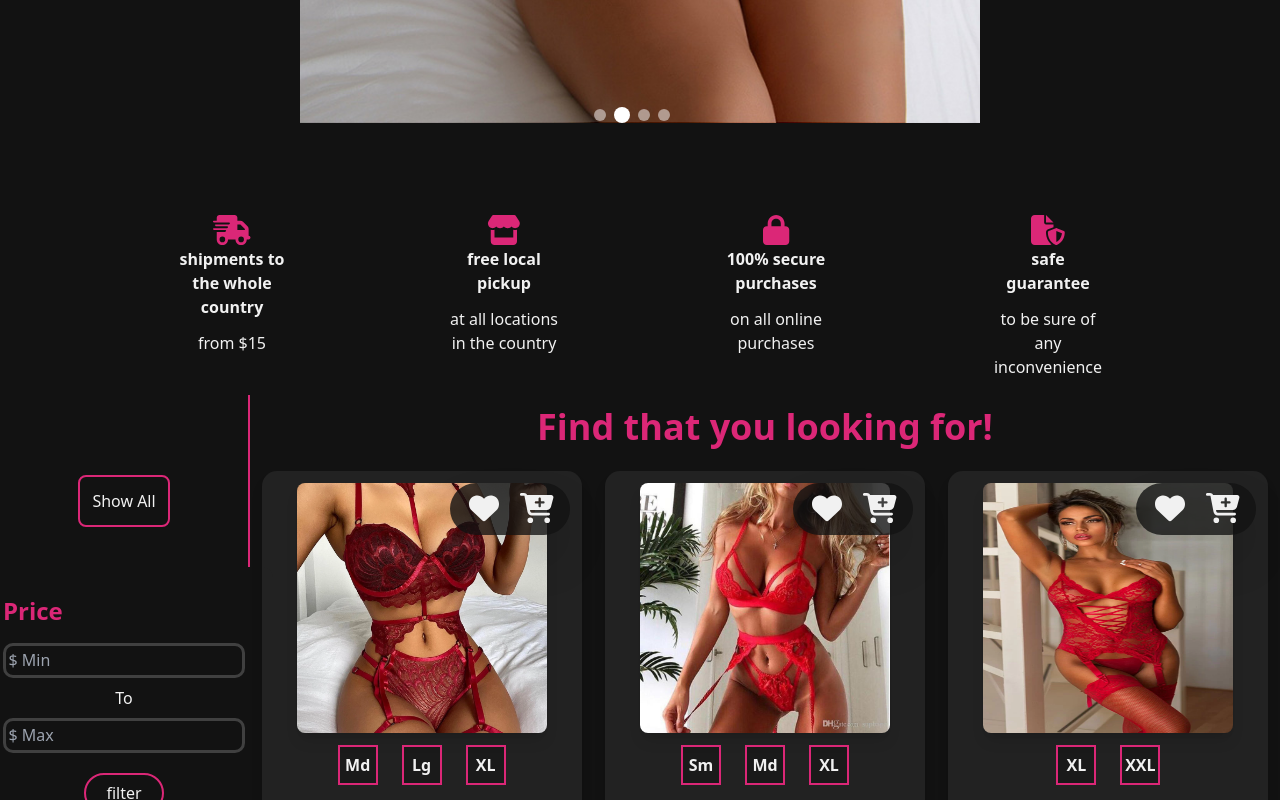
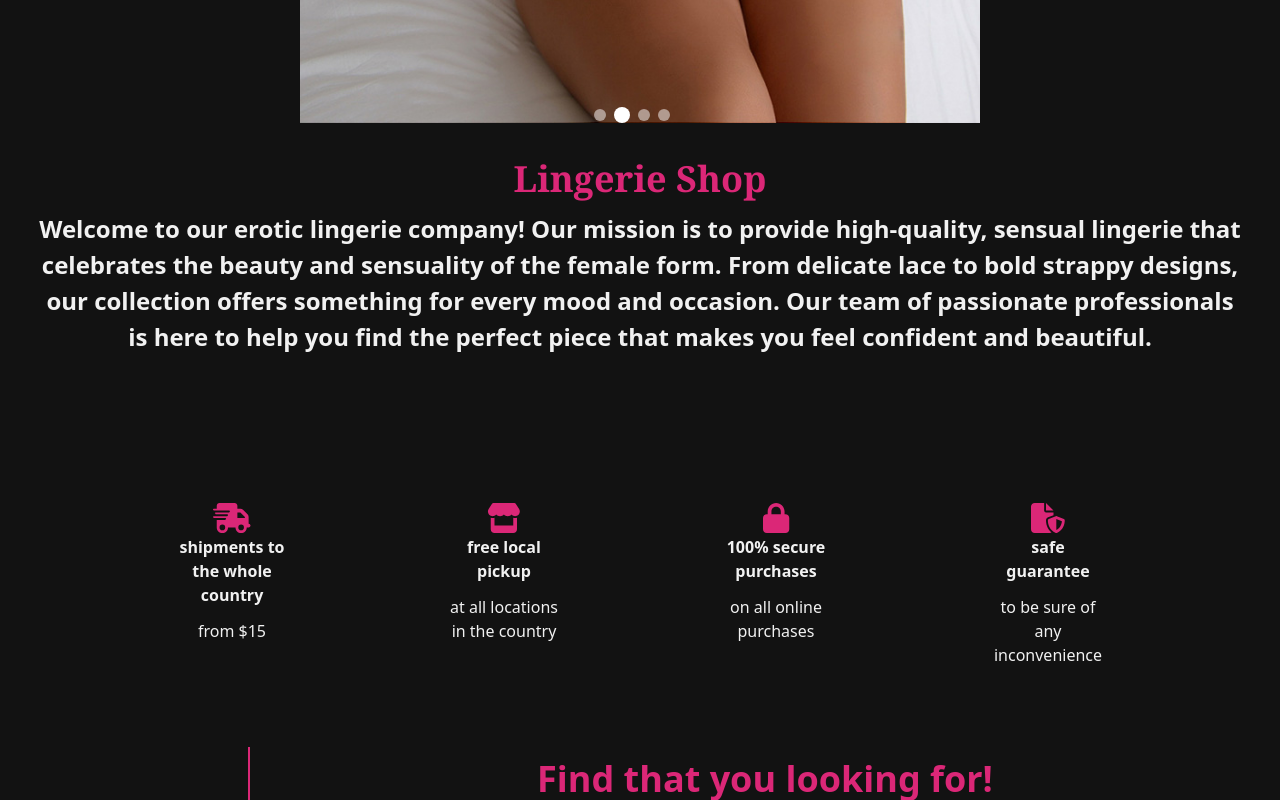
Before and after one commit to MoonlightHuub/Lingerie-app, a React (Vite) app: page / in a window 1280 px wide. Shown: the part 720-1520 px from the top of the page. Built offline with nearby package versions, Linux system fonts and the light colour scheme.

Commit message:
Deploy App

```diff
--- a/src/App.jsx
+++ b/src/App.jsx
@@ -1,4 +1,4 @@
-import {Header, Slide, Benefits, Content, Footer} from './components/index'
+import {Header, Slide, Benefits, Content, Footer, AboutUs} from './components/index'
 
 function App() {
   return (
@@ -7,20 +7,7 @@ function App() {
         <Header />
       </header>
       <Slide />
-      <div
-        className='sm:hidden w-full flex justify-center items-center mt-[5em]'
-      >
-        <h1
-          className='text-4xl text-[#db2777] font-bold font-serif mr-5'
-        >
-          Lingerie
-        </h1>
-        <h1
-          className='text-4xl text-[#f1f1f1] font-bold font-serif'
-        >
-          Shop
-        </h1>
-      </div>
+      <AboutUs />
       <Benefits />
       <Content />
       <Footer />
--- /dev/null
+++ b/src/components/AboutUs.jsx
@@ -0,0 +1,19 @@
+import React from "react";
+
+function AboutUs() {
+  return (
+    <section className="text-center p-3 m-3" id="about-us">
+      <h2 className="font-bold text-[#db2777] text-4xl m-3 font-serif">Lingerie Shop</h2>
+      <p className="font-semibold text-[#f1f1f1] text-[1.5em] m-3">
+        Welcome to our erotic lingerie company! Our mission is to provide
+        high-quality, sensual lingerie that celebrates the beauty and sensuality
+        of the female form. From delicate lace to bold strappy designs, our
+        collection offers something for every mood and occasion. Our team of
+        passionate professionals is here to help you find the perfect piece that
+        makes you feel confident and beautiful.
+      </p>
+    </section>
+  );
+}
+
+export default AboutUs;
--- a/src/components/Benefits.jsx
+++ b/src/components/Benefits.jsx
@@ -3,7 +3,7 @@ import { benefits } from "../data";
 
 function Benefits() {
   return (
-    <section className="flex flex-wrap justify-evenly p-10 w-[100vw] sm:justify-evenly max-w-screen-md sm:max-w-full sm:w-full mt-[2em]">
+    <section className="flex flex-wrap justify-evenly p-10 w-[100vw] sm:justify-evenly max-w-screen-md sm:max-w-full sm:w-full mt-[4em] mb-[4em]">
       {benefits.map((benefit) => (
         <div
           key={benefit.id}
--- a/src/components/Content.jsx
+++ b/src/components/Content.jsx
@@ -24,7 +24,7 @@ function Content() {
 
   return (
 
-    <section className="flex sm:flex-row flex-col">
+    <section className="flex sm:flex-row flex-col" id="products">
         <div
           className={`${screenWidth < 640 ? 'hidden' : 'flex'}`}
         >
--- a/src/components/Footer.jsx
+++ b/src/components/Footer.jsx
@@ -9,13 +9,10 @@ function Footer() {
         </p>
       </div>
       <div className="flex flex-row m-3 opacity-50">
-        <a href="" className="m-3" title="GitHub">
+        <a href="https://github.com/MoonlightHuub" target='_blank' className="m-3" title="GitHub">
           <img src={github} alt="GitHub" className="w-[32px] h-[32px]" />
         </a>
-        <a href="" className="m-3" title="GlassDoor">
-          <img src={glassdoor} alt="GlassDoor" className="w-[32px] h-[32px]" />
-        </a>
-        <a href="" className="m-3" title="LinkedIn">
+        <a href="https://www.linkedin.com/in/rodrigo-dominguez-92645a249/" target='_blank' className="m-3" title="LinkedIn">
           <img src={linkedin} alt="LinkedIn" className="w-[32px] h-[32px]" />
         </a>
       </div>
--- a/src/components/Header.jsx
+++ b/src/components/Header.jsx
@@ -108,9 +108,9 @@ function Header() {
             key={short.id}
             className={`${
               index !== navBar.length - 1 ? "mr-5" : "mr-0"
-            } text-[#f1f1f1] text-[20px] font-semibold hover:text-pink-600 transition-[.2s]`}
+            } text-[#f1f1f1] cursor-pointer text-[20px] font-semibold hover:text-pink-600 transition-[.2s]`}
           >
-            <a href="#">{short.link}</a>
+            <a href={short.to}>{short.link}</a>
           </li>
         ))}
       </ul>
@@ -152,16 +152,16 @@ function Header() {
         }`}
       >
         <div className="w-full h-full flex flex-col items-center">
-          <div className="w-full flex justify-end">
+          <div className="w-full flex justify-between">
+            <h3 className="text-2xl text-[#db2777] font-bold p-2">
+              Your Cart
+            </h3>
             <FontAwesomeIcon
               icon={faXmark}
               className="text-4xl m-3 cursor-pointer"
               onClick={() => settoggleCart(false)}
             />
           </div>
-          <h3 className="text-2xl text-[#db2777] font-bold p-3">
-            Your Cart
-          </h3>
           {cart.map((p, i) => (
             <div
               key={p.id}
@@ -175,12 +175,14 @@ function Header() {
                       alt="pro"
                       className="h-[10em] sm:w-[60px] sm:h-[60px] mr-5 rounded-[10px]"
                     />
-                    <h3>
+                    <h3
+                      className="font-sans font-semibold text-[1.1em]"
+                    >
                       {p.title} {p.id}
                     </h3>
                   </div>
                   <div className="m-3">
-                    <p className="font-semibold text-2xl">$ {p.price}</p>
+                    <p className="font-semibold text-2xl">${p.price}</p>
                   </div>
                 </div>
               </div>
@@ -228,17 +230,15 @@ function Header() {
         }`}
       >
         <div className="flex flex-col px-3 w-full py-4">
-          <div className="w-full flex justify-end">
+          <div className="w-full flex justify-between">
+            <h3 className="text-2xl text-[#db2777] font-bold p-3">
+              Your Favourites
+            </h3>
             <FontAwesomeIcon
               icon={faXmark}
               className="text-4xl m-3 cursor-pointer"
               onClick={() => setToggleFav(false)}
             />
-          </div>
-          <div className="w-full text-center">
-            <h3 className="text-2xl text-[#db2777] font-bold p-3">
-              Your Favourites
-            </h3>
           </div>
           {fav.map((p, i) => (
             <div key={i} className='flex flex-col sm:flex-row justify-center bg-[#333] m-3 rounded-[15px]'>
--- a/src/components/Products.jsx
+++ b/src/components/Products.jsx
@@ -3,7 +3,7 @@ import Buy from "./buy";
 import { useState, useEffect } from "react";
 import { FontAwesomeIcon } from "@fortawesome/react-fontawesome";
 import { faXmark } from "@fortawesome/free-solid-svg-icons";
-import '../index.css'
+import "../index.css";
 
 function Products({
   products,
@@ -59,12 +59,12 @@ function Products({
   const handleSelectPost = (products) => {
     handleClickPost(products);
     settoggle(true);
-  }
+  };
 
   const closePost = () => {
     settoggle(false);
     setPost([]);
-  }
+  };
 
   return (
     <section className="text-center sm:w-full max-w-screen-sm sm:max-w-full">
@@ -76,10 +76,7 @@ function Products({
         onClick={() => closePost()}
       >
         {post.map((p, i) => (
-          <div
-            key={i}
-            className='h-full'
-          >
+          <div key={i} className="h-full">
             <div className="w-full flex justify-end p-5">
               <FontAwesomeIcon
                 icon={faXmark}
@@ -87,30 +84,34 @@ function Products({
                 className="text-4xl text-[#f1f1f1] bg-[#121212] bg-opacity-90 div_shadow"
               />
             </div>
-            <div
-              className=" w-full h-full flex items-center justify-center"
-            >
+            <div className=" w-full h-full flex items-center justify-center">
               <div
-                className="bg-[#222] post_anim w-[20em] h-[25em] p-5 mb-[10em] flex flex-col items-center rounded-[15px] div_shadow"
+                className="bg-[#222] post_anim w-[20em] h-[30em] p-5 mb-[10em] flex flex-col items-center rounded-[15px] div_shadow"
                 onClick={(e) => e.stopPropagation()}
               >
-                <img src={p.img} alt="Post" className="w-[15em] h-[15em] rounded-[20px]" />
-                <h3
-                  className="text-[#f1f1f1] m-3 text-2xl font-semibold"
-                >
+                <img
+                  src={p.img}
+                  alt="Post"
+                  className="w-[15em] h-[15em] rounded-[20px]"
+                />
+                <h3 className="text-[#f1f1f1] m-3 text-2xl font-semibold">
                   {p.title} {p.id}
                 </h3>
-                <div
-                  className="absolute top-0 right-0 w-[120px] bg-[#121212] bg-opacity-90 m-3 p-2 rounded-[50px]"
-                >
-                  <Addto product={p}/>
+                <div className="w-full flex justify-center">
+                  {p.size.map((s, i) => (
+                    <div
+                      className="flex w-[40px] h-[40px] border-2 border-solid border-pink-600 items-center justify-center bg-[#121212] bg-opacity-50 m-3"
+                      key={i}
+                    >
+                      <p className="text-[#f1f1f1] font-bold">{s}</p>
+                    </div>
+                  ))}
                 </div>
-                <div
-                  className="flex flex-row justify-between w-full m-3 items-center"
-                >
-                  <p
-                    className="text-[#f1f1f1] font-semibold text-2xl"
-                  >
+                <div className="absolute top-0 right-0 w-[120px] bg-[#121212] bg-opacity-90 m-3 p-2 rounded-[50px]">
+                  <Addto product={p} />
+                </div>
+                <div className="flex flex-row justify-between w-full m-3 items-center">
+                  <p className="text-[#f1f1f1] font-semibold text-2xl">
                     $ {p.price}
                   </p>
                   <Buy />
@@ -132,7 +133,7 @@ function Products({
             <div className="relative w-full h-full" key={i}>
               <img
                 src={p.img}
-                alt="Produc"
+                alt="Product"
                 className="hidden sm:flex w-[5em] h-[5em] sm:w-[250px] sm:h-[250px] mx-auto shadow-lg rounded-lg"
               />
               <div
@@ -145,7 +146,7 @@ function Products({
               {/* ----------------- Mobile Onclick ------------*/}
               <img
                 src={p.img}
-                alt="Produc"
+                alt="Product"
                 className="sm:hidden w-[5em] h-[5em] sm:w-[250px] sm:h-[250px] mx-auto shadow-lg rounded-lg"
                 onClick={() => handleSelectPost(p)}
               />
--- a/src/components/index.js
+++ b/src/components/index.js
@@ -6,6 +6,7 @@ import Button from './Button'
 import Benefits from './Benefits'
 import Content from './Content'
 import Footer from './Footer'
+import AboutUs from './AboutUs'
 
 export{
     Header,
@@ -15,5 +16,6 @@ export{
     Button,
     Benefits,
     Content,
-    Footer
+    Footer,
+    AboutUs
 }
--- a/src/data/index.js
+++ b/src/data/index.js
@@ -10,14 +10,17 @@ export const navBar = [
   {
     id: 0,
     link: "Home",
+    to:"#"
   },
   {
     id: 1,
     link: "Products",
+    to: '#products'
   },
   {
     id: 2,
     link: "About Us",
+    to: "#about-us"
   },
 ];
 
--- a/src/index.css
+++ b/src/index.css
@@ -2,6 +2,9 @@
 @tailwind components;
 @tailwind utilities;
 
+html {
+	scroll-behavior: smooth;
+}
 
 body{
     background-color: #121212;
```
